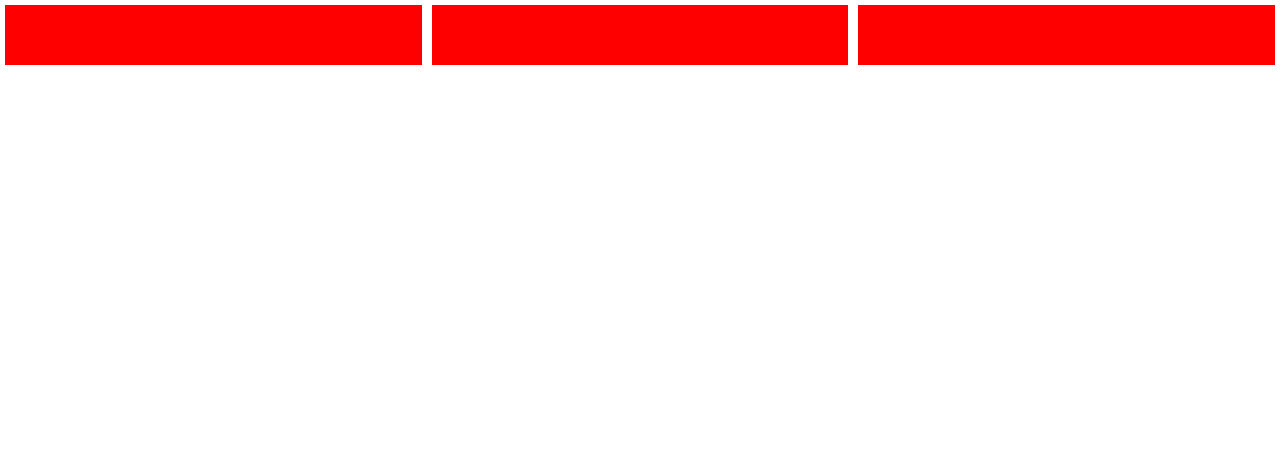
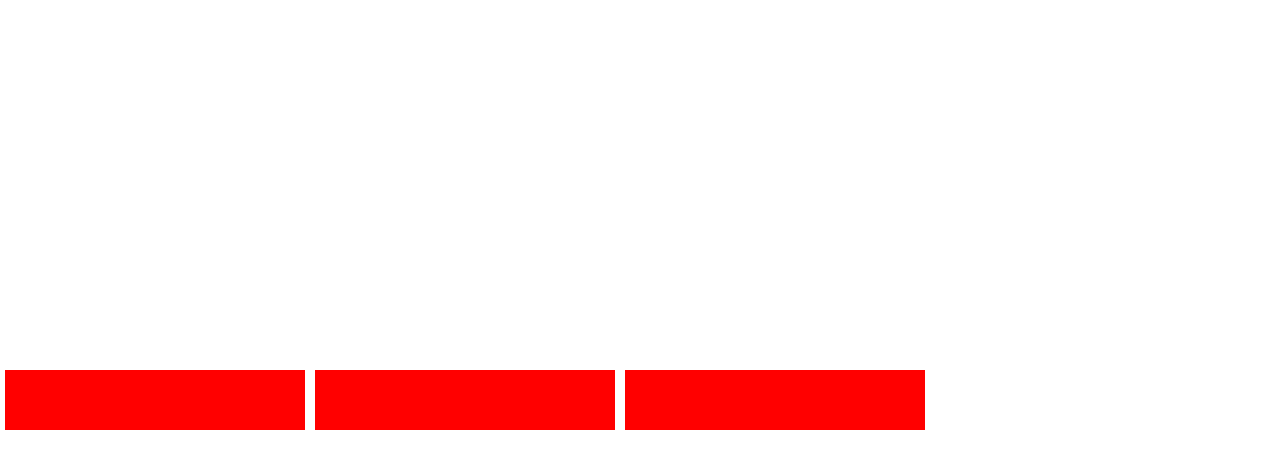
Before and after one commit to matheuslanduci/bonus01-trilha-react, a plain HTML site: page index.html in a window 1280 px wide. Drawn offline with Linux system fonts and the light colour scheme.

Commit message:
Configurando wrap de itens

```diff
--- a/styles.css
+++ b/styles.css
@@ -7,12 +7,13 @@ body,
 
 #app {
   display: flex;
+  flex-wrap: wrap;
+  align-content: center;
 }
 
 .box {
-  width: 400px;
+  width: 300px;
   height: 60px;
   background: #f00;
   margin: 5px;
-  flex: 1 0;
 }
```
